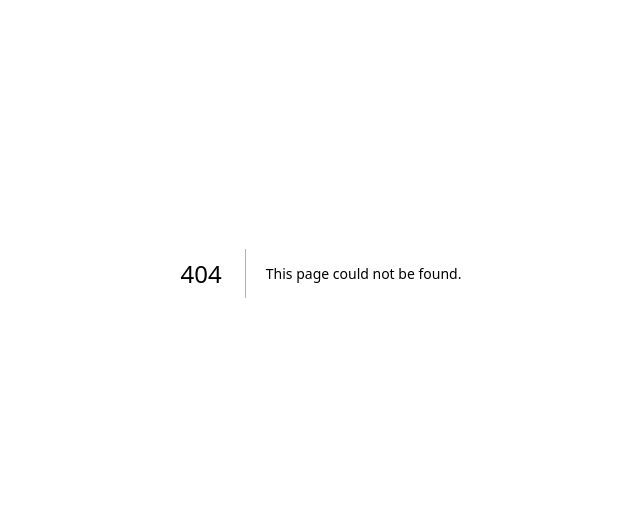
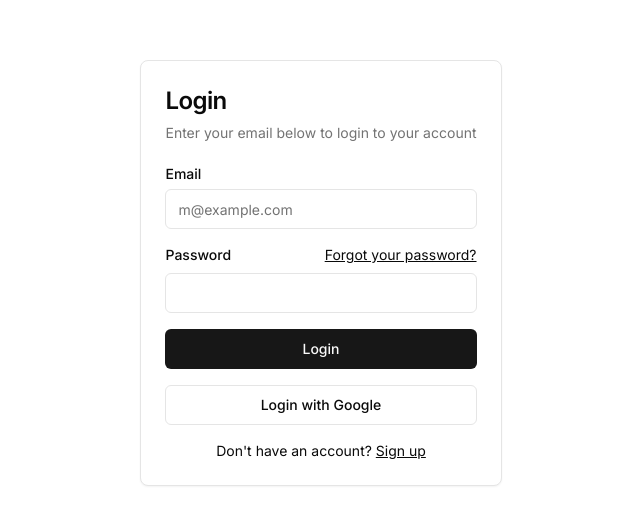
Before and after one commit to Alfas-tech/plataforma_edu, a Next.js app: page /login in a window 1280 px wide. Before the commit this address had no page. Shown: the part 127-652 px from the top of the page, without its empty margins (319-959 px from the left). Built offline with nearby package versions, Linux system fonts and the light colour scheme.

Commit message:
add login page with email/password form, Google sign-in, and logout redirect

```diff
--- /dev/null
+++ b/app/(auth)/login/components/LoginForm.tsx
@@ -0,0 +1,62 @@
+import Link from "next/link"
+
+import { Button } from "@/components/ui/button"
+import {
+  Card,
+  CardContent,
+  CardDescription,
+  CardHeader,
+  CardTitle,
+} from "@/components/ui/card"
+import { Input } from "@/components/ui/input"
+import { Label } from "@/components/ui/label"
+import { login } from "@/lib/auth-actions"
+import SignInWithGoogleButton from "./SignInWithGoogleButton"
+
+export function LoginForm() {
+  return (
+    <Card className="mx-auto max-w-sm">
+      <CardHeader>
+        <CardTitle className="text-2xl">Login</CardTitle>
+        <CardDescription>
+          Enter your email below to login to your account
+        </CardDescription>
+      </CardHeader>
+      <CardContent>
+        <form action="">
+            <div className="grid gap-4">
+              <div className="grid gap-2">
+                <Label htmlFor="email">Email</Label>
+                <Input
+                  id="email"
+                  name="email"
+                  type="email"
+                  placeholder="m@example.com"
+                  required
+                />
+              </div>
+              <div className="grid gap-2">
+                <div className="flex items-center">
+                  <Label htmlFor="password">Password</Label>
+                  <Link href="/forgot-password" className="ml-auto inline-block text-sm underline">
+                    Forgot your password?
+                  </Link>
+                </div>
+                <Input id="password" name="password" type="password" required />
+              </div>
+              <Button type="submit" formAction={login} className="w-full">
+                Login
+              </Button>
+             <SignInWithGoogleButton/>
+            </div>
+        </form>
+        <div className="mt-4 text-center text-sm">
+          Don&apos;t have an account?{" "}
+          <Link href="/signup" className="underline">
+            Sign up
+          </Link>
+        </div>
+      </CardContent>
+    </Card>
+  )
+}
--- /dev/null
+++ b/app/(auth)/login/components/SignInWithGoogleButton.tsx
@@ -0,0 +1,21 @@
+"use client";
+import { Button } from "@/components/ui/button";
+import { signInWithGoogle } from "@/lib/auth-actions";
+import React from "react";
+
+const SignInWithGoogleButton = () => {
+  return (
+    <Button
+      type="button"
+      variant="outline"
+      className="w-full"
+      onClick={() => {
+        signInWithGoogle();
+      }}
+    >
+      Login with Google
+    </Button>
+  );
+};
+
+export default SignInWithGoogleButton;
--- /dev/null
+++ b/app/(auth)/login/page.tsx
@@ -0,0 +1,10 @@
+import React from 'react'
+import { LoginForm } from './components/LoginForm'
+
+const LoginPage = () => {
+  return (
+    <div className="flex h-svh items-center"><LoginForm/></div>
+  )
+}
+
+export default LoginPage
--- /dev/null
+++ b/app/(auth)/logout/page.tsx
@@ -0,0 +1,16 @@
+'use client';
+import { useRouter } from "next/navigation";
+import { useEffect } from "react";
+
+const LogoutPage = () => {
+  const router = useRouter();
+
+  useEffect(() => {
+    const timer = setTimeout(() => router.push("/"), 2000);
+    return () => clearTimeout(timer);
+  }, [router]);
+
+  return <div>You have logged out... redirecting in a sec.</div>;
+};
+
+export default LogoutPage;
```
